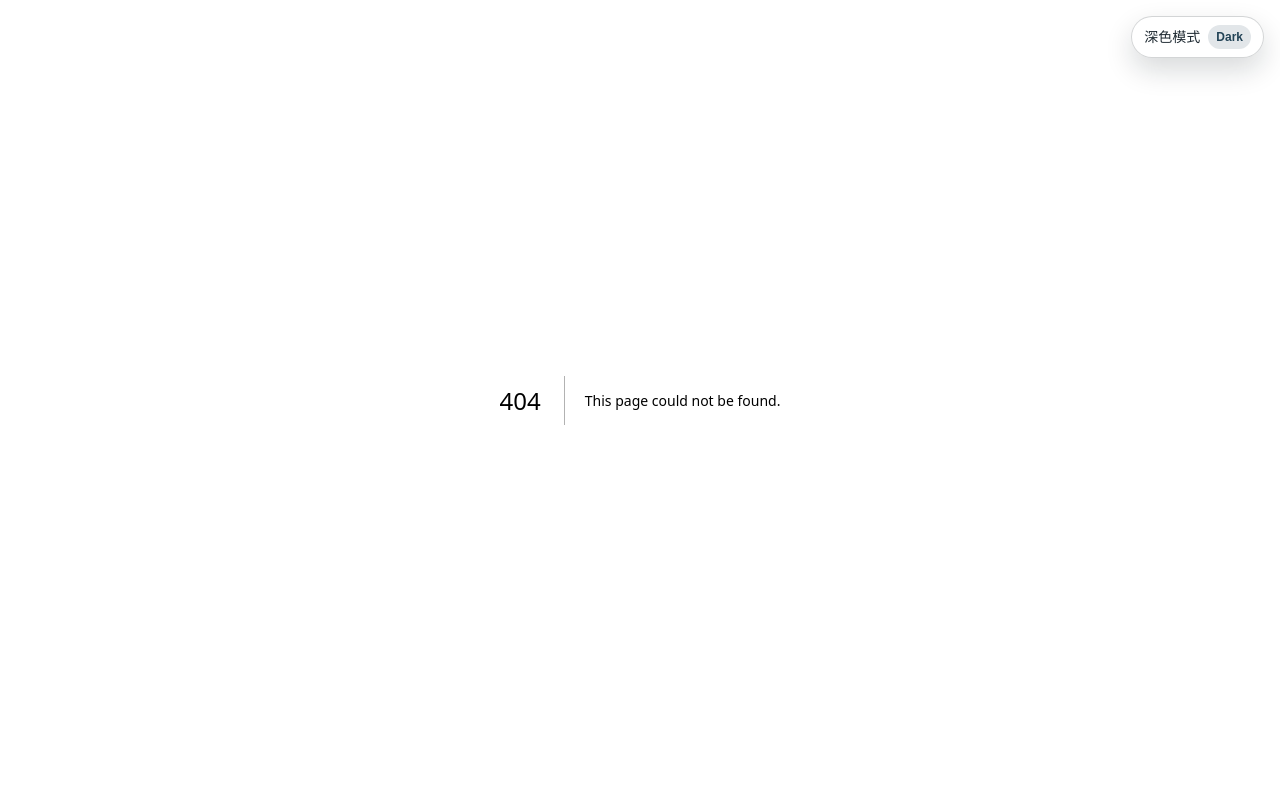
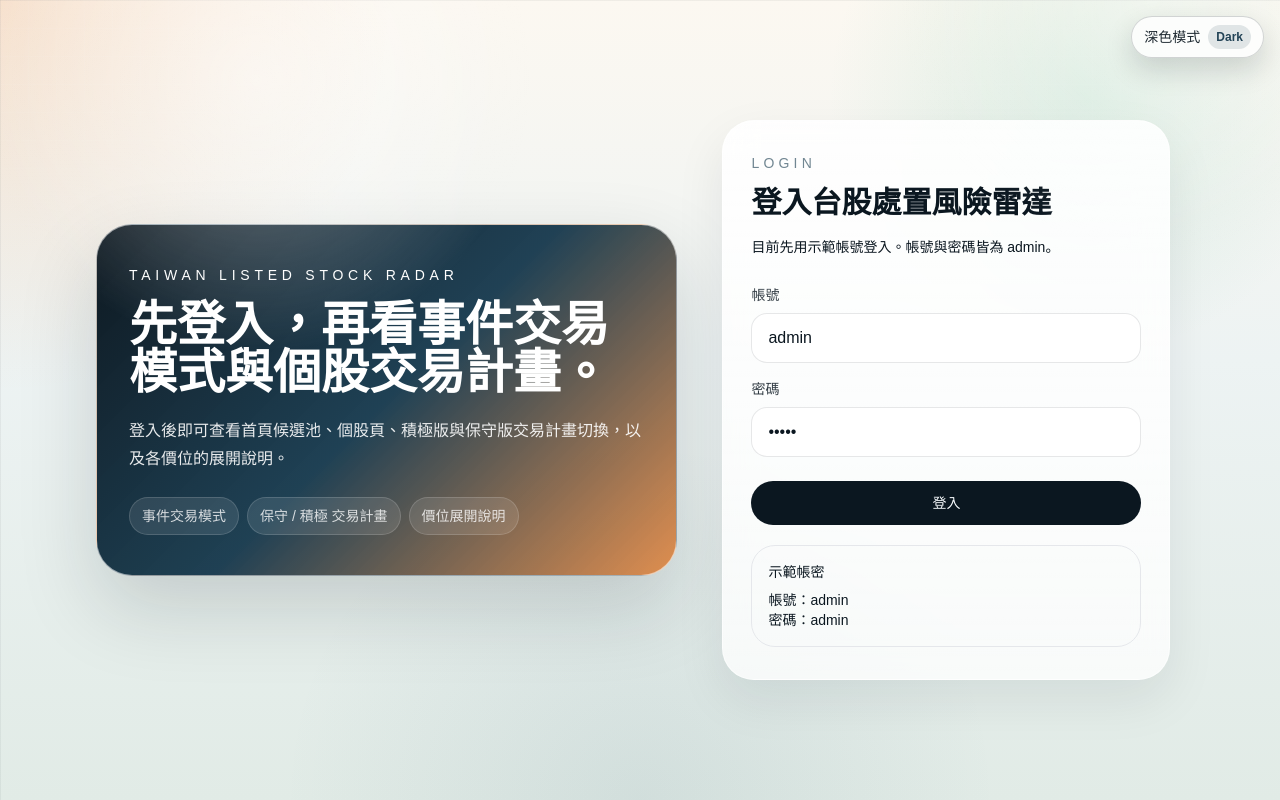
Before and after one commit to Wilson0411/Stock, a Next.js app in the folder client/: page /login in a window 1280 px wide. Before the commit this address had no page. Built offline with nearby package versions, Linux system fonts and the light colour scheme; no server answers.

Commit message:
Add simple admin login

```diff
--- /dev/null
+++ b/client/app/api/login/route.ts
@@ -0,0 +1,24 @@
+import { NextResponse } from 'next/server';
+
+import { AUTH_COOKIE_NAME, getAuthCookieValue, validateCredentials } from '@/lib/auth';
+
+export async function POST(request: Request) {
+  const payload = (await request.json().catch(() => null)) as { username?: string; password?: string } | null;
+
+  if (!payload || !validateCredentials(payload.username?.trim() ?? '', payload.password?.trim() ?? '')) {
+    return NextResponse.json({ message: '帳號或密碼錯誤。' }, { status: 401 });
+  }
+
+  const response = NextResponse.json({ ok: true });
+  response.cookies.set({
+    name: AUTH_COOKIE_NAME,
+    value: getAuthCookieValue(),
+    httpOnly: true,
+    sameSite: 'lax',
+    secure: process.env.NODE_ENV === 'production',
+    path: '/',
+    maxAge: 60 * 60 * 12
+  });
+
+  return response;
+}
--- /dev/null
+++ b/client/app/login/page.tsx
@@ -0,0 +1,34 @@
+import { cookies } from 'next/headers';
+import { redirect } from 'next/navigation';
+
+import LoginForm from '@/components/login-form';
+import { isAuthenticated } from '@/lib/auth';
+
+export const dynamic = 'force-dynamic';
+
+export default function LoginPage() {
+  if (isAuthenticated(cookies())) {
+    redirect('/');
+  }
+
+  return (
+    <main className="bg-grid min-h-screen overflow-x-clip">
+      <div className="mx-auto flex min-h-screen max-w-6xl items-center px-5 py-10 md:px-8">
+        <div className="grid w-full gap-8 lg:grid-cols-[1.1fr_0.9fr] lg:items-center">
+          <section className="rounded-[36px] border border-white/55 bg-[linear-gradient(135deg,rgba(8,19,27,0.98),rgba(18,53,74,0.94),rgba(224,122,45,0.82))] px-6 py-8 text-white shadow-[0_32px_80px_rgba(11,23,32,0.16)] md:px-8 md:py-10">
+            <p className="text-sm uppercase tracking-[0.34em] text-white/62">Taiwan Listed Stock Radar</p>
+            <h2 className="mt-4 max-w-xl text-3xl font-semibold leading-tight md:text-5xl">先登入，再看事件交易模式與個股交易計畫。</h2>
+            <p className="mt-5 max-w-lg text-base leading-7 text-white/78">登入後即可查看首頁候選池、個股頁、積極版與保守版交易計畫切換，以及各價位的展開說明。</p>
+            <div className="mt-6 flex flex-wrap gap-2 text-sm text-white/80">
+              <span className="rounded-full border border-white/15 bg-white/10 px-3 py-2">事件交易模式</span>
+              <span className="rounded-full border border-white/15 bg-white/10 px-3 py-2">保守 / 積極 交易計畫</span>
+              <span className="rounded-full border border-white/15 bg-white/10 px-3 py-2">價位展開說明</span>
+            </div>
+          </section>
+
+          <LoginForm />
+        </div>
+      </div>
+    </main>
+  );
+}
--- a/client/app/page.tsx
+++ b/client/app/page.tsx
@@ -1,10 +1,18 @@
+import { cookies } from 'next/headers';
+import { redirect } from 'next/navigation';
+
 import DashboardClient from '@/components/dashboard-client';
+import { isAuthenticated } from '@/lib/auth';
 import { getMarketSnapshot } from '@/lib/market';
 
 export const dynamic = 'force-dynamic';
 export const preferredRegion = 'hnd1';
 
 export default async function HomePage() {
+  if (!isAuthenticated(cookies())) {
+    redirect('/login');
+  }
+
   const snapshot = await getMarketSnapshot();
 
   return <DashboardClient snapshot={snapshot} />;
--- a/client/app/stocks/[code]/page.tsx
+++ b/client/app/stocks/[code]/page.tsx
@@ -1,8 +1,11 @@
+import { cookies } from 'next/headers';
 import { notFound } from 'next/navigation';
+import { redirect } from 'next/navigation';
 
 import BackToDashboardButton from '@/components/back-to-dashboard-button';
 import MetricDisclosure from '@/components/metric-disclosure';
 import StockTradePlanPanel from '@/components/stock-trade-plan-panel';
+import { isAuthenticated } from '@/lib/auth';
 import { getStockDetail } from '@/lib/market';
 
 export const dynamic = 'force-dynamic';
@@ -261,6 +264,10 @@ function eventBiasBadge(bias: '偏空事件段' | '偏多事件段' | '中性等
 }
 
 export default async function StockDetailPage({ params }: { params: { code: string } }) {
+  if (!isAuthenticated(cookies())) {
+    redirect(`/login?next=/stocks/${params.code}`);
+  }
+
   const detail = await getStockDetail(params.code);
 
   if (!detail) {
--- /dev/null
+++ b/client/components/login-form.tsx
@@ -0,0 +1,85 @@
+'use client';
+
+import type { Route } from 'next';
+import { useState, useTransition } from 'react';
+import { useRouter, useSearchParams } from 'next/navigation';
+
+export default function LoginForm() {
+  const router = useRouter();
+  const searchParams = useSearchParams();
+  const [username, setUsername] = useState('admin');
+  const [password, setPassword] = useState('admin');
+  const [errorMessage, setErrorMessage] = useState<string | null>(null);
+  const [isPending, startTransition] = useTransition();
+
+  const nextPath = searchParams.get('next') || '/';
+
+  async function handleSubmit(event: React.FormEvent<HTMLFormElement>) {
+    event.preventDefault();
+    setErrorMessage(null);
+
+    const response = await fetch('/api/login', {
+      method: 'POST',
+      headers: {
+        'Content-Type': 'application/json'
+      },
+      body: JSON.stringify({ username, password })
+    });
+
+    if (!response.ok) {
+      const payload = (await response.json().catch(() => null)) as { message?: string } | null;
+      setErrorMessage(payload?.message ?? '登入失敗，請確認帳號密碼。');
+      return;
+    }
+
+    startTransition(() => {
+      router.replace(nextPath as Route);
+      router.refresh();
+    });
+  }
+
+  return (
+    <form onSubmit={handleSubmit} className="glass-card mx-auto w-full max-w-md rounded-[32px] px-6 py-7 shadow-[0_28px_70px_rgba(11,23,32,0.12)] md:px-7 md:py-8">
+      <div className="mb-6">
+        <p className="text-sm uppercase tracking-[0.3em] text-tide/60">Login</p>
+        <h1 className="mt-3 text-3xl font-semibold text-ink">登入台股處置風險雷達</h1>
+        <p className="mt-3 text-sm leading-7 text-ink/68">目前先用示範帳號登入。帳號與密碼皆為 admin。</p>
+      </div>
+
+      <div className="space-y-4">
+        <label className="block text-sm text-ink/70">
+          <span className="mb-2 block">帳號</span>
+          <input
+            value={username}
+            onChange={(event) => setUsername(event.target.value)}
+            autoComplete="username"
+            className="w-full rounded-2xl border border-ink/10 bg-white/92 px-4 py-3 text-base text-ink outline-none transition focus:border-tide focus:ring-4 focus:ring-tide/10"
+          />
+        </label>
+
+        <label className="block text-sm text-ink/70">
+          <span className="mb-2 block">密碼</span>
+          <input
+            type="password"
+            value={password}
+            onChange={(event) => setPassword(event.target.value)}
+            autoComplete="current-password"
+            className="w-full rounded-2xl border border-ink/10 bg-white/92 px-4 py-3 text-base text-ink outline-none transition focus:border-tide focus:ring-4 focus:ring-tide/10"
+          />
+        </label>
+      </div>
+
+      {errorMessage ? <p className="mt-4 rounded-2xl border border-rose/20 bg-rose/10 px-4 py-3 text-sm text-rose">{errorMessage}</p> : null}
+
+      <button type="submit" disabled={isPending} className="solid-ink mt-6 inline-flex w-full items-center justify-center rounded-full px-4 py-3 text-sm font-medium disabled:cursor-not-allowed disabled:opacity-70">
+        {isPending ? '登入中...' : '登入'}
+      </button>
+
+      <div className="mt-5 rounded-[24px] border border-ink/8 bg-white/72 px-4 py-4 text-sm text-ink/68">
+        <p className="font-medium text-ink">示範帳密</p>
+        <p className="mt-2">帳號：admin</p>
+        <p>密碼：admin</p>
+      </div>
+    </form>
+  );
+}
--- /dev/null
+++ b/client/lib/auth.ts
@@ -0,0 +1,21 @@
+type CookieStoreLike = {
+  get(name: string): { value: string } | undefined;
+};
+
+export const AUTH_COOKIE_NAME = 'stock-auth';
+const AUTH_COOKIE_VALUE = 'authenticated';
+
+export const DEMO_USERNAME = 'admin';
+export const DEMO_PASSWORD = 'admin';
+
+export function isAuthenticated(cookiesStore: CookieStoreLike): boolean {
+  return cookiesStore.get(AUTH_COOKIE_NAME)?.value === AUTH_COOKIE_VALUE;
+}
+
+export function validateCredentials(username: string, password: string): boolean {
+  return username === DEMO_USERNAME && password === DEMO_PASSWORD;
+}
+
+export function getAuthCookieValue(): string {
+  return AUTH_COOKIE_VALUE;
+}
```
